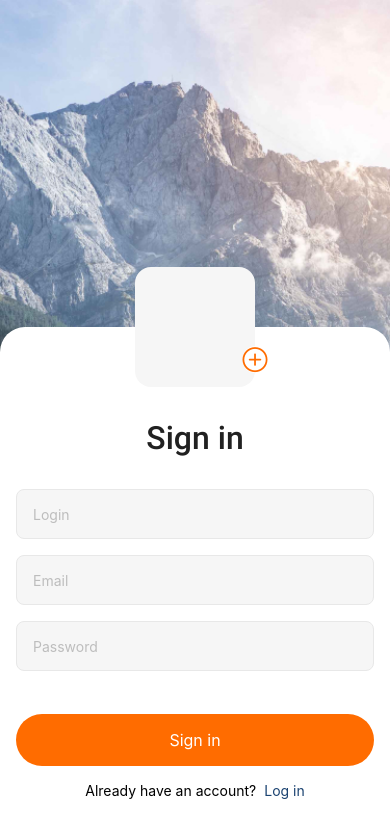
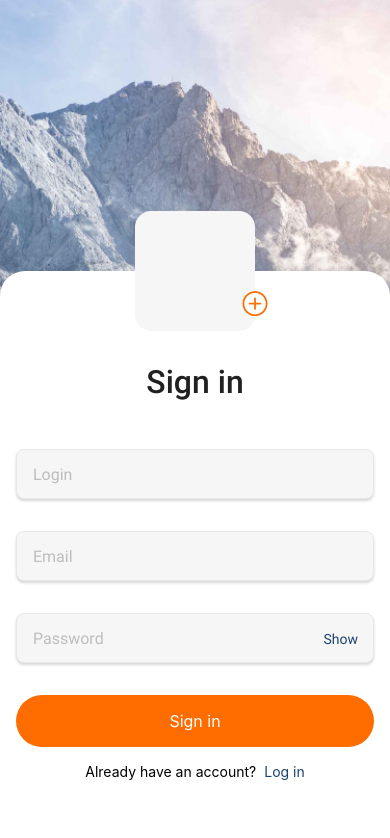
Before and after one commit to 0-LuckyPenny/REACT_NATIVE-BLOG, a React Native app: screen /Register in a window 390 px wide. Shown: the top 838 px of the page. Built offline with nearby package versions, Linux system fonts and the light colour scheme; no server answers.

Commit message:
add custom components

```diff
--- a/Screens/Auth/LoginScreen.jsx
+++ b/Screens/Auth/LoginScreen.jsx
@@ -3,8 +3,6 @@ import {
   StyleSheet,
   Text,
   View,
-  TextInput,
-  TouchableOpacity,
   Keyboard,
   ImageBackground,
   Platform,
@@ -15,6 +13,8 @@ import {
 import { COLORS, FONTS, SPACE, FONTSIZES, RADII } from '../../constants/theme'
 import { useDispatch } from 'react-redux'
 import { authSignInUser } from '../../redux/authOperations'
+import SubmitButton from '../../components/SubmitButton'
+import { CustomInput, ShowHidePassword } from '../../components'
 
 const initialState = {
   email: '',
@@ -24,6 +24,7 @@ const initialState = {
 export default function LoginScreen({ navigation }) {
   const [isShowKeyboard, setIsShowKeyboard] = useState(false)
   const [inputValue, setInputValue] = useState(initialState)
+  const [secureTextEntry, setSecureTextEntry] = useState(true)
 
   const dispatch = useDispatch()
 
@@ -47,27 +48,24 @@ export default function LoginScreen({ navigation }) {
         >
           <KeyboardAvoidingView
             behavior={Platform.OS === 'ios' ? 'padding' : 'height'}
-            keyboardVerticalOffset={-70}
+            keyboardVerticalOffset={-90}
           >
             <View style={styles.form}>
               <Text style={styles.formTitle}>Log in</Text>
-              <TextInput
-                style={{ ...styles.input, marginTop: 32 }}
-                placeholder='Email'
-                placeholderTextColor={COLORS.textColor}
-                onFocus={() => setIsShowKeyboard(true)}
+
+              <View style={styles.inputContainer}>
+                <CustomInput
+                  placeholder={'Email'}
                   value={inputValue.email}
                   onChangeText={value =>
                     setInputValue(prevState => ({ ...prevState, email: value }))
                   }
                 />
-              <TextInput
-                style={styles.input}
-                placeholder='Password'
-                placeholderTextColor={COLORS.textColor}
-                maxLength={16}
+
+                <View>
+                  <CustomInput
+                    placeholder={'Password'}
                     secureTextEntry={true}
-                onFocus={() => setIsShowKeyboard(true)}
                     value={inputValue.password}
                     onChangeText={value =>
                       setInputValue(prevState => ({
@@ -76,13 +74,17 @@ export default function LoginScreen({ navigation }) {
                       }))
                     }
                   />
-              <TouchableOpacity
-                activeOpacity={0.8}
-                style={styles.btn}
-                onPress={handleSubmit}
-              >
-                <Text style={styles.btnTitle}>Log in</Text>
-              </TouchableOpacity>
+                  <ShowHidePassword
+                    secureTextEntry={secureTextEntry}
+                    onPress={() => {
+                      setSecureTextEntry(state => !state)
+                    }}
+                  />
+                </View>
+              </View>
+
+              <SubmitButton title={'Log in'} handleSubmit={handleSubmit} />
+
               <View style={styles.signInBox}>
                 <Text>Don't have an account?</Text>
                 <Text
@@ -126,29 +128,11 @@ const styles = StyleSheet.create({
     color: COLORS.black,
     alignItems: 'center',
     fontFamily: FONTS.medium,
+    marginBottom: SPACE[6],
   },
-  input: {
-    borderWidth: 1,
-    borderColor: COLORS.borderColor,
-    height: 50,
-    padding: SPACE[3],
-    borderRadius: RADII.md,
-    backgroundColor: COLORS.background,
-    marginTop: SPACE[3],
-    marginHorizontal: SPACE[3],
-  },
-  btn: {
-    borderRadius: 100,
-    marginTop: 43,
-    padding: SPACE[3],
-    justifyContent: 'center',
-    marginHorizontal: SPACE[3],
-    alignItems: 'center',
-    backgroundColor: COLORS.orange,
-  },
-  btnTitle: {
-    color: COLORS.white,
-    fontSize: FONTSIZES[3],
+  inputContainer: {
+    marginBottom: SPACE[6],
+    gap: SPACE[3],
   },
   signInBox: {
     flexDirection: 'row',
@@ -156,7 +140,6 @@ const styles = StyleSheet.create({
     color: COLORS.blue,
     marginTop: SPACE[3],
     fontSize: FONTSIZES[3],
-    lineHeight: 19,
   },
   link: {
     color: COLORS.blue,
--- a/Screens/Auth/RegistrationScreen.jsx
+++ b/Screens/Auth/RegistrationScreen.jsx
@@ -17,6 +17,7 @@ import { useDispatch } from 'react-redux'
 import { authSignUpUser } from '../../redux/authOperations'
 import { AvatarBox } from '../../components/AvatarBox'
 import { handleImagePicker } from '../../helpers/handleImagePicker'
+import { CustomInput, ShowHidePassword, SubmitButton } from '../../components'
 
 const initialState = {
   login: '',
@@ -28,6 +29,7 @@ const initialState = {
 export default function RegistrationScreen({ navigation }) {
   const [isShowKeyboard, setIsShowKeyboard] = useState(false)
   const [inputValue, setInputValue] = useState(initialState)
+  const [secureTextEntry, setSecureTextEntry] = useState(true)
 
   const dispatch = useDispatch()
 
@@ -56,7 +58,7 @@ export default function RegistrationScreen({ navigation }) {
         >
           <KeyboardAvoidingView
             behavior={Platform.OS === 'ios' ? 'padding' : 'height'}
-            keyboardVerticalOffset={-100}
+            keyboardVerticalOffset={-120}
           >
             <View style={styles.form}>
               <AvatarBox
@@ -64,33 +66,26 @@ export default function RegistrationScreen({ navigation }) {
                 newUserPhoto={inputValue.avatar}
               />
               <Text style={styles.formTitle}>Sign in</Text>
-              <TextInput
-                style={{ ...styles.input, marginTop: 32 }}
-                placeholder='Login'
-                placeholderTextColor={COLORS.textColor}
-                onFocus={() => setIsShowKeyboard(true)}
+
+              <View style={styles.inputContainer}>
+                <CustomInput
+                  placeholder={'Login'}
                   value={inputValue.login}
                   onChangeText={value =>
                     setInputValue(prevState => ({ ...prevState, login: value }))
                   }
                 />
-              <TextInput
-                style={styles.input}
-                placeholder='Email'
-                placeholderTextColor={COLORS.textColor}
-                onFocus={() => setIsShowKeyboard(true)}
+                <CustomInput
+                  placeholder={'Email'}
                   value={inputValue.email}
                   onChangeText={value =>
                     setInputValue(prevState => ({ ...prevState, email: value }))
                   }
                 />
-              <TextInput
-                style={styles.input}
-                placeholder='Password'
-                placeholderTextColor={COLORS.textColor}
-                maxLength={16}
+                <View>
+                  <CustomInput
+                    placeholder={'Password'}
                     secureTextEntry={true}
-                onFocus={() => setIsShowKeyboard(true)}
                     value={inputValue.password}
                     onChangeText={value =>
                       setInputValue(prevState => ({
@@ -99,13 +94,17 @@ export default function RegistrationScreen({ navigation }) {
                       }))
                     }
                   />
-              <TouchableOpacity
-                activeOpacity={0.8}
-                style={styles.btn}
-                onPress={handleSubmit}
-              >
-                <Text style={styles.btnTitle}>Sign in</Text>
-              </TouchableOpacity>
+                  <ShowHidePassword
+                    secureTextEntry={secureTextEntry}
+                    onPress={() => {
+                      setSecureTextEntry(state => !state)
+                    }}
+                  />
+                </View>
+              </View>
+
+              <SubmitButton title={'Sign in'} handleSubmit={handleSubmit} />
+
               <View style={styles.signInBox}>
                 <Text>Already have an account?</Text>
                 <Text
@@ -140,38 +139,20 @@ const styles = StyleSheet.create({
     backgroundColor: COLORS.white,
     borderTopLeftRadius: RADII.xlg,
     borderTopRightRadius: RADII.xlg,
-    paddingBottom: 45,
+    paddingTop: 92,
+    paddingBottom: SPACE[7],
   },
   formTitle: {
-    marginTop: 92,
+    marginBottom: SPACE[6],
     textAlign: 'center',
     fontSize: FONTSIZES[8],
     color: COLORS.black,
     alignItems: 'center',
     fontFamily: FONTS.medium,
   },
-  input: {
-    borderWidth: 1,
-    borderColor: COLORS.borderColor,
-    height: 50,
-    padding: 16,
-    borderRadius: 8,
-    backgroundColor: COLORS.background,
-    marginTop: 16,
-    marginHorizontal: 16,
-  },
-  btn: {
-    borderRadius: RADII.xxxxl,
-    marginTop: 43,
-    padding: SPACE[3],
-    justifyContent: 'center',
-    marginHorizontal: SPACE[3],
-    alignItems: 'center',
-    backgroundColor: COLORS.orange,
-  },
-  btnTitle: {
-    color: COLORS.white,
-    fontSize: FONTSIZES[3],
+  inputContainer: {
+    gap: SPACE[3],
+    marginBottom: SPACE[6],
   },
   signInBox: {
     flexDirection: 'row',
--- /dev/null
+++ b/components/CustomInput.jsx
@@ -0,0 +1,79 @@
+import { useState } from 'react'
+import { StyleSheet, TextInput } from 'react-native'
+import { COLORS, FONTS, FONTSIZES, RADII, SPACE } from '../constants/theme'
+
+export default function CustomInput({
+  isPrimaryInput = true,
+  secureTextEntry = false,
+  onChangeText,
+  placeholder,
+  value,
+}) {
+  const [onInput, setOnInput] = useState(false)
+  const { primaryInput, secondaryInput } = styles
+
+  const onFocusBlurPrimaryTextInputStyles = {
+    backgroundColor: onInput ? COLORS.white : COLORS.background,
+    borderColor: onInput ? COLORS.orange : COLORS.borderColor,
+  }
+
+  const onFocusBlurSecondaryTextInputStyles = {
+    backgroundColor: 'transparent',
+    borderBottomColor: onInput ? COLORS.orange : COLORS.borderColor,
+  }
+
+  const inputStyles = isPrimaryInput
+    ? {
+        ...primaryInput,
+        ...onFocusBlurPrimaryTextInputStyles,
+      }
+    : {
+        ...secondaryInput,
+        ...onFocusBlurSecondaryTextInputStyles,
+      }
+  return (
+    <TextInput
+      placeholder={placeholder}
+      style={inputStyles}
+      placeholderTextColor={COLORS.textColor}
+      onChangeText={onChangeText}
+      value={value}
+      onFocus={() => setOnInput(true)}
+      onBlur={() => setOnInput(false)}
+      secureTextEntry={secureTextEntry}
+    />
+  )
+}
+
+const styles = StyleSheet.create({
+  primaryInput: {
+    position: 'relative',
+    borderWidth: 1,
+    borderColor: COLORS.borderColor,
+    height: 50,
+    padding: SPACE[3],
+    borderRadius: RADII.md,
+    backgroundColor: COLORS.background,
+    marginTop: SPACE[3],
+    marginHorizontal: SPACE[3],
+    fontFamily: FONTS.regular,
+    fontSize: FONTSIZES[3],
+    color: COLORS.black,
+    shadowColor: COLORS.iconColor,
+    shadowOffset: {
+      width: 0,
+      height: 2,
+    },
+    shadowOpacity: 0.23,
+    shadowRadius: 2.62,
+    elevation: 4,
+  },
+  secondaryInput: {
+    position: 'relative',
+    height: 50,
+    borderBottomWidth: 1,
+    fontFamily: FONTS.regular,
+    fontSize: FONTSIZES[3],
+    color: COLORS.black,
+  },
+})
--- /dev/null
+++ b/components/ShowHidePassword.jsx
@@ -0,0 +1,25 @@
+import { TouchableOpacity, Text, StyleSheet } from 'react-native'
+import { COLORS, FONTS, FONTSIZES } from '../constants/theme'
+
+export default function ShowHidePassword({ onPress, secureTextEntry }) {
+  const passwordText = secureTextEntry ? 'Show' : 'Hide'
+
+  return (
+    <TouchableOpacity onPress={onPress} style={styles.showPassword}>
+      <Text style={styles.showPasswordText}>{passwordText}</Text>
+    </TouchableOpacity>
+  )
+}
+
+const styles = StyleSheet.create({
+  showPassword: {
+    position: 'absolute',
+    right: 32,
+    bottom: 16,
+  },
+  showPasswordText: {
+    fontFamily: FONTS.regular,
+    fontsSize: FONTSIZES[3],
+    color: COLORS.blue,
+  },
+})
--- /dev/null
+++ b/components/SubmitButton.jsx
@@ -0,0 +1,29 @@
+import { StyleSheet, Text, TouchableOpacity } from 'react-native'
+import { COLORS, FONTSIZES, SPACE, RADII } from '../constants/theme'
+
+export default function SubmitButton({ handleSubmit, title }) {
+  return (
+    <TouchableOpacity
+      activeOpacity={0.8}
+      style={styles.btn}
+      onPress={handleSubmit}
+    >
+      <Text style={styles.btnTitle}>{title}</Text>
+    </TouchableOpacity>
+  )
+}
+
+const styles = StyleSheet.create({
+  btn: {
+    justifyContent: 'center',
+    alignItems: 'center',
+    padding: SPACE[3],
+    marginHorizontal: SPACE[3],
+    borderRadius: RADII.xxxxl,
+    backgroundColor: COLORS.orange,
+  },
+  btnTitle: {
+    color: COLORS.white,
+    fontSize: FONTSIZES[3],
+  },
+})
--- /dev/null
+++ b/components/index.js
@@ -0,0 +1,3 @@
+export { default as SubmitButton } from './SubmitButton'
+export { default as CustomInput } from './CustomInput'
+export { default as ShowHidePassword } from './ShowHidePassword'
--- a/constants/theme.js
+++ b/constants/theme.js
@@ -11,8 +11,8 @@ const COLORS = {
 }
 
 const FONTS = {
-  regular: 'Roboto-Regular',
-  medium: 'Roboto-Medium',
+  regular: 'Roboto-Regular', //400
+  medium: 'Roboto-Medium', //500
 }
 
 const FONTSIZES = [8, 12, 14, 16, 18, 20, 24, 28, 32, 48, 68]
```
Also changed, not shown: hooks/useShowKeyboard.js (added, +22 -0 lines). Lines whose indentation alone changed are shown as unchanged.
